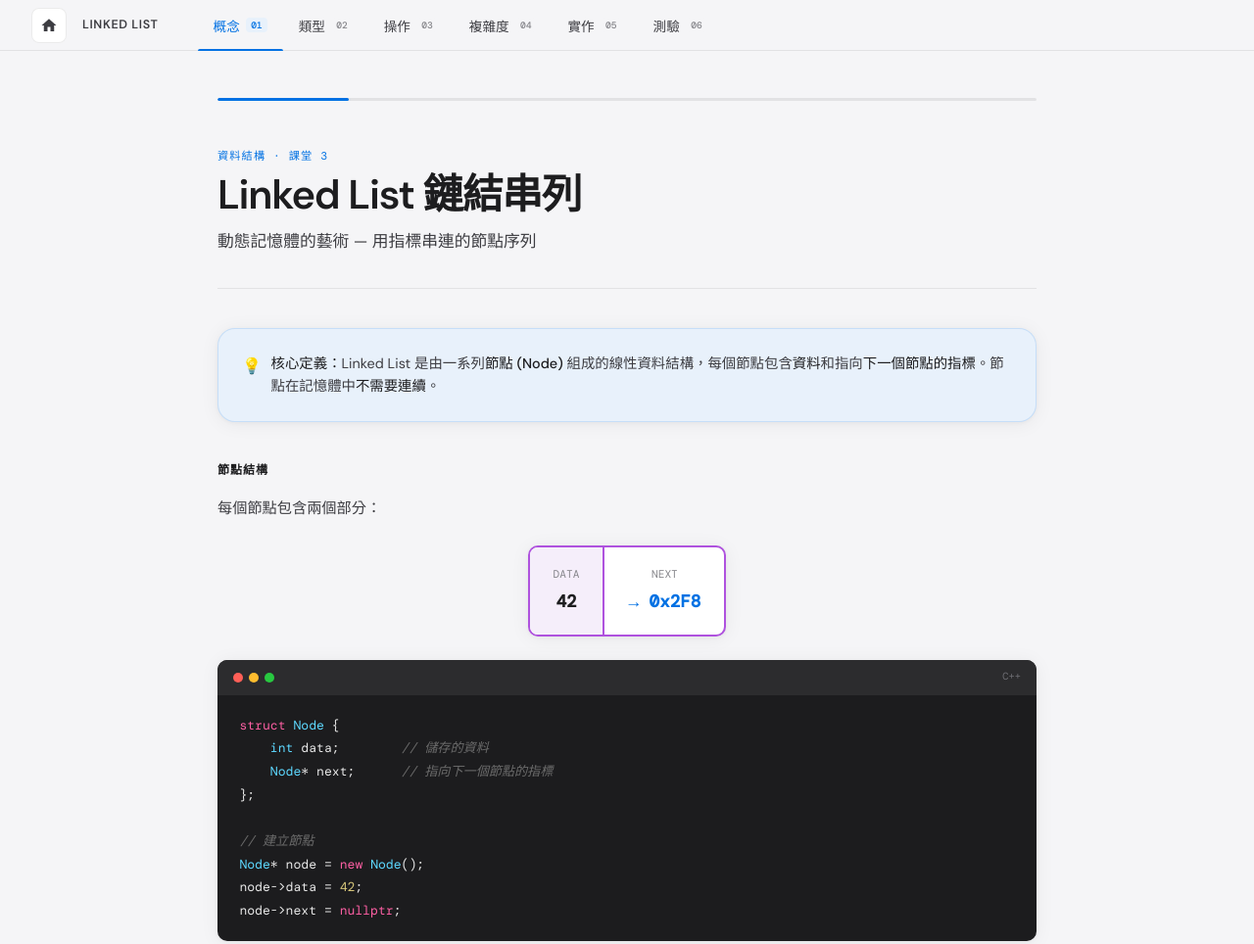
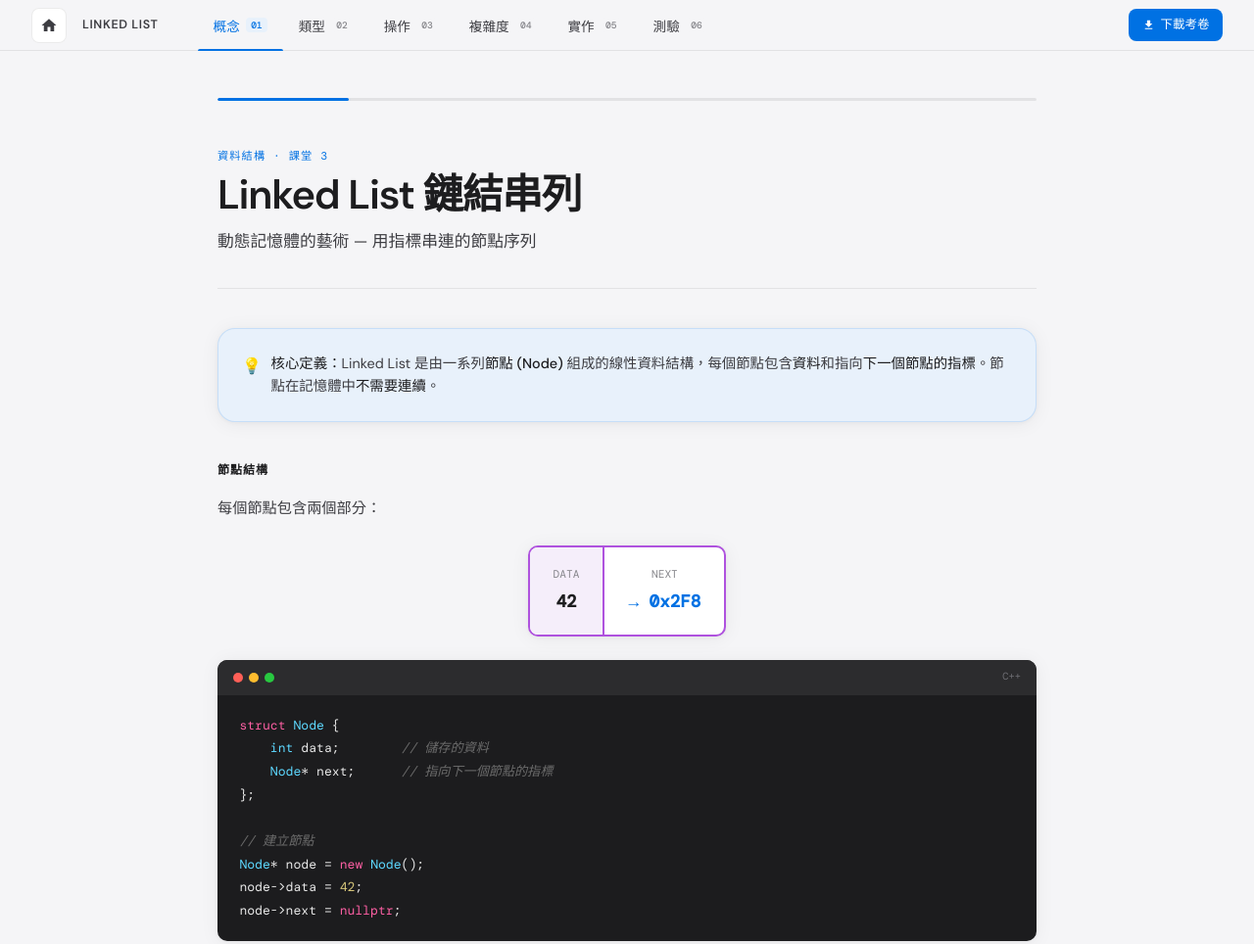
Before and after one commit to willyliny/data-structure-course, a plain HTML site: page unit5_linkedlist.html in a window 1280 px wide. Shown: the top 964 px of the page at 98% size. Drawn offline with nearby package versions, Linux system fonts and the light colour scheme.

Commit message:
Add exam PDFs and download buttons to all unit pages
- Add 5 exam PDF files to exams/ folder (unit1–5)
- Add download button to nav bar of each unit HTML page

Co-Authored-By: Claude Sonnet 4.6 <noreply@anthropic.com>

```diff
--- a/unit5_linkedlist.html
+++ b/unit5_linkedlist.html
@@ -217,6 +217,9 @@ pre { padding: 1.2rem 1.4rem; font-family: var(--mono); font-size: 0.82rem; line
   .nav-logo { margin-right: 1rem; }
   .ll-data { padding: 0.6rem 0.8rem; font-size: 0.9rem; min-width: 40px; }
 }
+.nav-download { margin-left: auto; flex-shrink: 0; display: flex; align-items: center; gap: 0.35rem; background: var(--blue); color: white; border-radius: 8px; padding: 0.38rem 0.85rem; font-family: var(--sans); font-size: 0.78rem; font-weight: 500; text-decoration: none; white-space: nowrap; transition: background 0.15s; }
+.nav-download:hover { background: #0077ed; }
+.nav-download svg { width: 13px; height: 13px; fill: white; }
 </style>
 </head>
 <body>
@@ -234,6 +237,10 @@ pre { padding: 1.2rem 1.4rem; font-family: var(--mono); font-size: 0.82rem; line
     <button class="tab-btn" onclick="show(4)">實作 <span class="tab-num">05</span></button>
     <button class="tab-btn" onclick="show(5)">測驗 <span class="tab-num">06</span></button>
   </div>
+  <a href="exams/exam_unit5_linkedlist.pdf" download class="nav-download">
+    <svg viewBox="0 0 24 24"><path d="M19 9h-4V3H9v6H5l7 7 7-7zM5 18v2h14v-2H5z"/></svg>
+    下載考卷
+  </a>
 </nav>
 
 <!-- 01 概念 -->
```
Also changed, not shown: unit1_intro.html (+7 -0 lines), unit2_array.html (+7 -0 lines), unit3_stack.html (+7 -0 lines), unit4_queue.html (+7 -0 lines), 10 other files.
